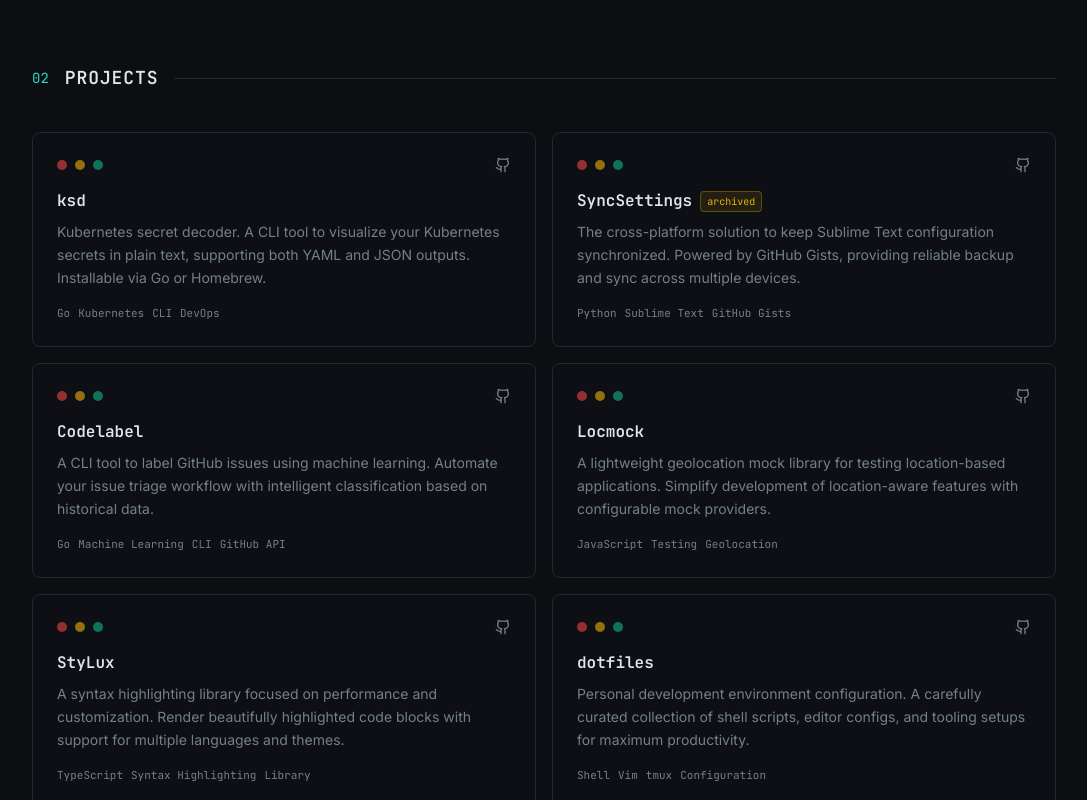
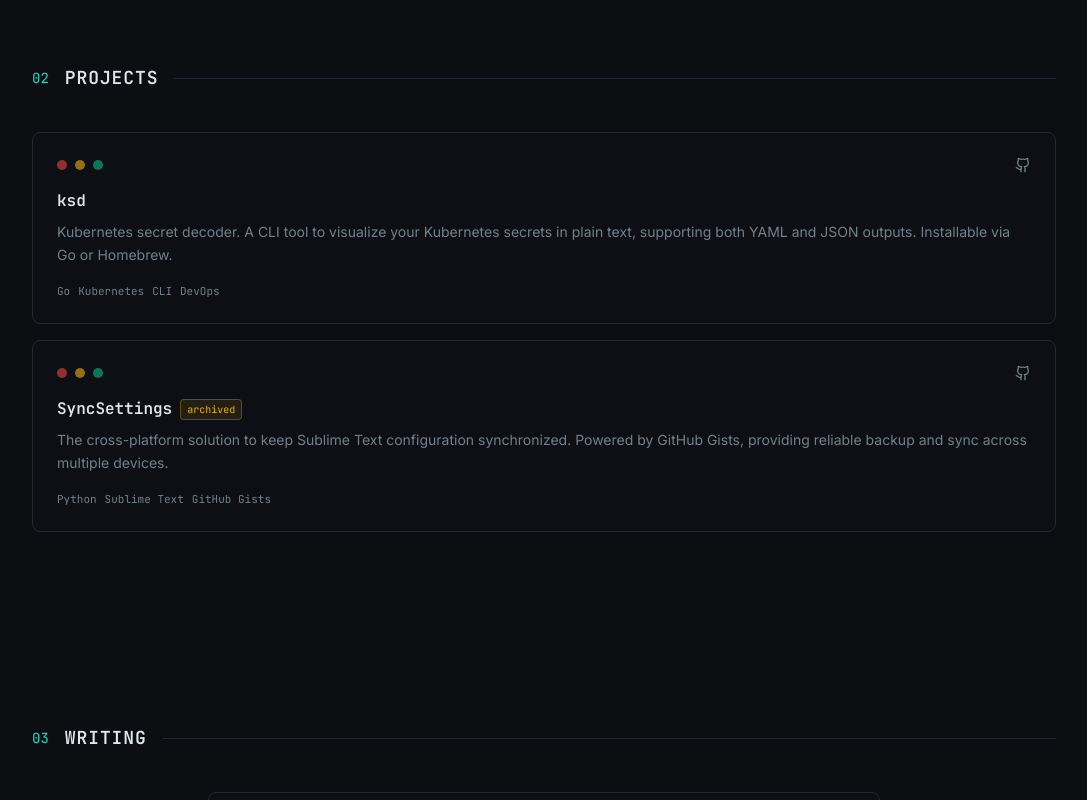
Before and after one commit to mfuentesg/mfuentesg.dev, a Next.js app: page / in a window 1280 px wide. Shown: the part 1340-2140 px from the top of the page, without its empty margins (96-1183 px from the left). Built offline with nearby package versions, Linux system fonts and the light colour scheme; no server answers.

Commit message:
feat: refine project grid and header layout\n\nStrip projects to ksd and SyncSettings, server GridBackground, add scroll margin, switch to single-column, add status bar padding, fix StatusBar hydration

```diff
--- a/components/projects-section.tsx
+++ b/components/projects-section.tsx
@@ -32,38 +32,6 @@ const projects: ProjectData[] = [
     archived: true,
     githubUrl: "https://github.com/mfuentesg/SyncSettings",
   },
-  {
-    title: "Codelabel",
-    description:
-      "A CLI tool to label GitHub issues using machine learning. Automate your issue triage workflow with intelligent classification based on historical data.",
-    tags: ["Go", "Machine Learning", "CLI", "GitHub API"],
-    repo: "mfuentesg/codelabel",
-    githubUrl: "https://github.com/mfuentesg/codelabel",
-  },
-  {
-    title: "Locmock",
-    description:
-      "A lightweight geolocation mock library for testing location-based applications. Simplify development of location-aware features with configurable mock providers.",
-    tags: ["JavaScript", "Testing", "Geolocation"],
-    repo: "mfuentesg/locmock",
-    githubUrl: "https://github.com/mfuentesg/locmock",
-  },
-  {
-    title: "StyLux",
-    description:
-      "A syntax highlighting library focused on performance and customization. Render beautifully highlighted code blocks with support for multiple languages and themes.",
-    tags: ["TypeScript", "Syntax Highlighting", "Library"],
-    repo: "mfuentesg/StyLux",
-    githubUrl: "https://github.com/mfuentesg/StyLux",
-  },
-  {
-    title: "dotfiles",
-    description:
-      "Personal development environment configuration. A carefully curated collection of shell scripts, editor configs, and tooling setups for maximum productivity.",
-    tags: ["Shell", "Vim", "tmux", "Configuration"],
-    repo: "mfuentesg/dotfiles",
-    githubUrl: "https://github.com/mfuentesg/dotfiles",
-  },
 ]
 
 export function ProjectsSection() {
@@ -96,7 +64,7 @@ export function ProjectsSection() {
         <AnimateOnScroll variant="fade-left">
           <SectionHeader index="02" title="Projects" />
         </AnimateOnScroll>
-        <div className="grid gap-4 md:grid-cols-2">
+        <div className="grid gap-4">
           {projects.map((project, i) => (
             <AnimateOnScroll key={project.title} variant="fade-scale" delay={i * 0.1}>
               <ProjectCard
```
